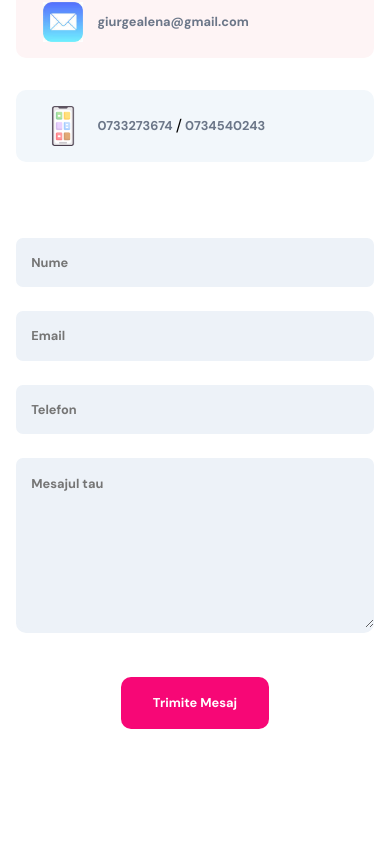
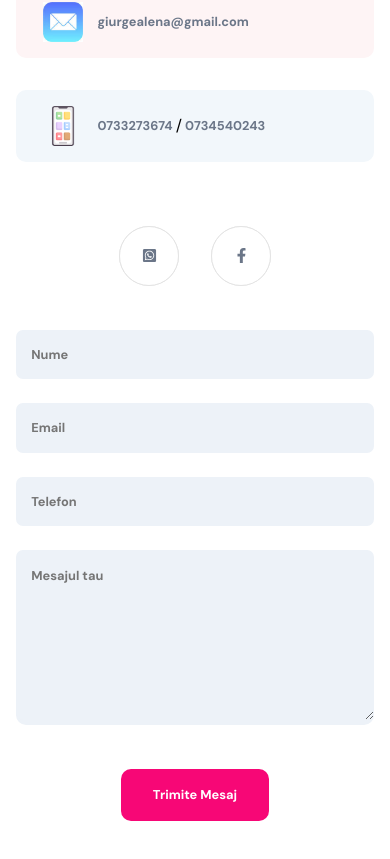
Before and after one commit to LilRomio/gstar_cleaning, a React (Create React App) app: page / in a window 390 px wide. Shown: the part 6321-7180 px from the top of the page. Before the commit the page ends 7098 px from the top, so only its background shows below. Built offline with nearby package versions, Linux system fonts and the light colour scheme.

Commit message:
update 2.3 socials on mobile

```diff
--- a/src/components/SocialMedia.jsx
+++ b/src/components/SocialMedia.jsx
@@ -1,21 +1,65 @@
 import React from 'react';
 import { FaFacebookF, FaWhatsappSquare } from 'react-icons/fa';
 import { BiLogoGmail, BiMobileVibration } from 'react-icons/bi';
-
+import { motion } from 'framer-motion';
 const SocialMedia = () => {
   return (
     <div className="app__social">
       <div>
-        <BiMobileVibration />
+        <a href="tel:0733273674 " target="_blank" rel="noreferrer">
+          <motion.div
+            whileInView={{ scale: [0, 1] }}
+            whileHover={{ scale: [1, 0.9] }}
+            transition={{ duration: 0.25 }}
+            className="app__flex"
+          >
+            <BiMobileVibration />
+          </motion.div>
+        </a>
       </div>
       <div>
-        <FaWhatsappSquare />
+        <a
+          href="whatsapp://send?text=Hello World!&phone=+40733273674"
+          target="_blank"
+          rel="noreferrer"
+        >
+          <motion.div
+            whileInView={{ scale: [0, 1] }}
+            whileHover={{ scale: [1, 0.9] }}
+            transition={{ duration: 0.25 }}
+            className="app__flex"
+          >
+            <FaWhatsappSquare />
+          </motion.div>
+        </a>
       </div>
       <div>
-        <FaFacebookF />
+        <a
+          href="https://www.facebook.com/people/Gstar-cleaning-property-management/100090615077315/"
+          target="_blank"
+          rel="noreferrer"
+        >
+          <motion.div
+            whileInView={{ scale: [0, 1] }}
+            whileHover={{ scale: [1, 0.9] }}
+            transition={{ duration: 0.25 }}
+            className="app__flex"
+          >
+            <FaFacebookF />
+          </motion.div>
+        </a>
       </div>
       <div>
-        <BiLogoGmail />
+        <a href="mailto:giurgealena@gmail.com" target="_blank" rel="noreferrer">
+          <motion.div
+            whileInView={{ scale: [0, 1] }}
+            whileHover={{ scale: [1, 0.9] }}
+            transition={{ duration: 0.25 }}
+            className="app__flex"
+          >
+            <BiLogoGmail />
+          </motion.div>
+        </a>
       </div>
     </div>
   );
--- a/src/container/Footer/Footer.jsx
+++ b/src/container/Footer/Footer.jsx
@@ -2,6 +2,9 @@ import React, { useState } from 'react';
 import './Footer.scss';
 import { images } from '../../constants';
 import { AppWrap, MotionWrap } from '../../wrapper';
+import { FaFacebookF, FaWhatsappSquare } from 'react-icons/fa';
+import { BiLogoGmail, BiMobileVibration } from 'react-icons/bi';
+import { motion } from 'framer-motion';
 
 const Footer = () => {
   const [formData, setFormData] = useState({
@@ -58,6 +61,40 @@ const Footer = () => {
           {''}/{''}
           <a href="tel:0734540243 " className="p-text">
             0734540243
+          </a>
+        </div>
+      </div>
+      <div className="app__social-footer">
+        <div>
+          <a
+            href="whatsapp://send?text=Hello World!&phone=+40733273674"
+            target="_blank"
+            rel="noreferrer"
+          >
+            <motion.div
+              whileInView={{ scale: [0, 1] }}
+              whileHover={{ scale: [1, 0.9] }}
+              transition={{ duration: 0.25 }}
+              className="app__flex"
+            >
+              <FaWhatsappSquare />
+            </motion.div>
+          </a>
+        </div>
+        <div>
+          <a
+            href="https://www.facebook.com/people/Gstar-cleaning-property-management/100090615077315/"
+            target="_blank"
+            rel="noreferrer"
+          >
+            <motion.div
+              whileInView={{ scale: [0, 1] }}
+              whileHover={{ scale: [1, 0.9] }}
+              transition={{ duration: 0.25 }}
+              className="app__flex"
+            >
+              <FaFacebookF />
+            </motion.div>
           </a>
         </div>
       </div>
--- a/src/container/Footer/Footer.scss
+++ b/src/container/Footer/Footer.scss
@@ -115,3 +115,55 @@
     margin: 1rem 0;
   }
 }
+
+.app__social-footer {
+  display: flex;
+  justify-content: center;
+  align-items: center;
+  flex-direction: row;
+
+  padding: 1rem;
+
+  div {
+    width: 60px;
+    height: 60px;
+    border-radius: 50%;
+    background-color: var(--white-color);
+    margin: 0.25rem 0;
+    border: 1px solid var(--lightGray-color);
+
+    display: flex;
+    justify-content: center;
+    align-items: center;
+
+    transition: all 0.3s ease-in-out;
+    margin: 0rem 1rem;
+
+    svg {
+      width: 15px;
+      height: 15px;
+      color: var(--gray-color);
+    }
+
+    &:hover {
+      background-color: var(--secondary-color);
+      border-color: var(--secondary-color);
+
+      svg {
+        color: var(--white-color);
+      }
+    }
+
+    @media screen and (min-width: 2000px) {
+      width: 70px;
+      height: 70px;
+
+      margin: 0.5rem 0;
+
+      svg {
+        width: 30px;
+        height: 30px;
+      }
+    }
+  }
+}
```
